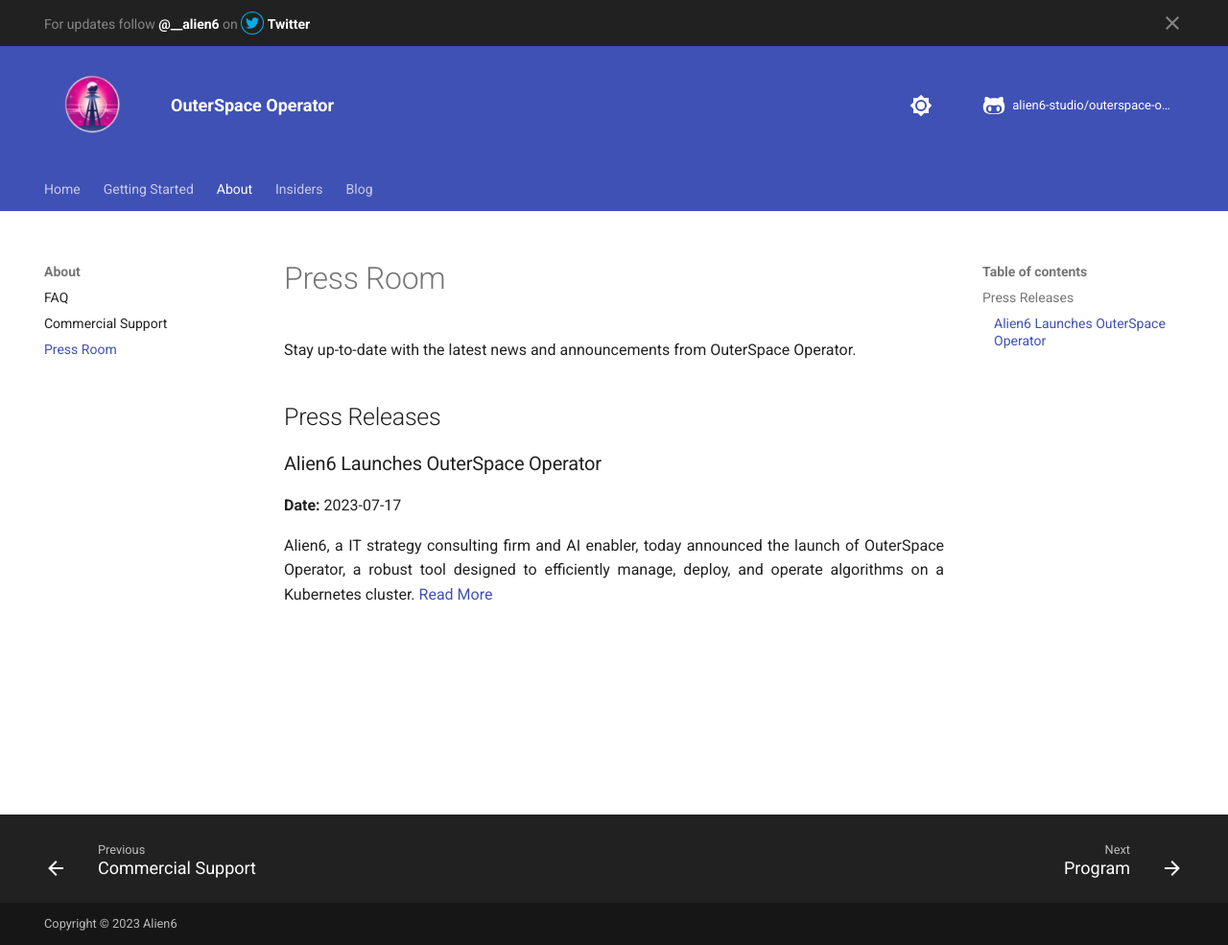
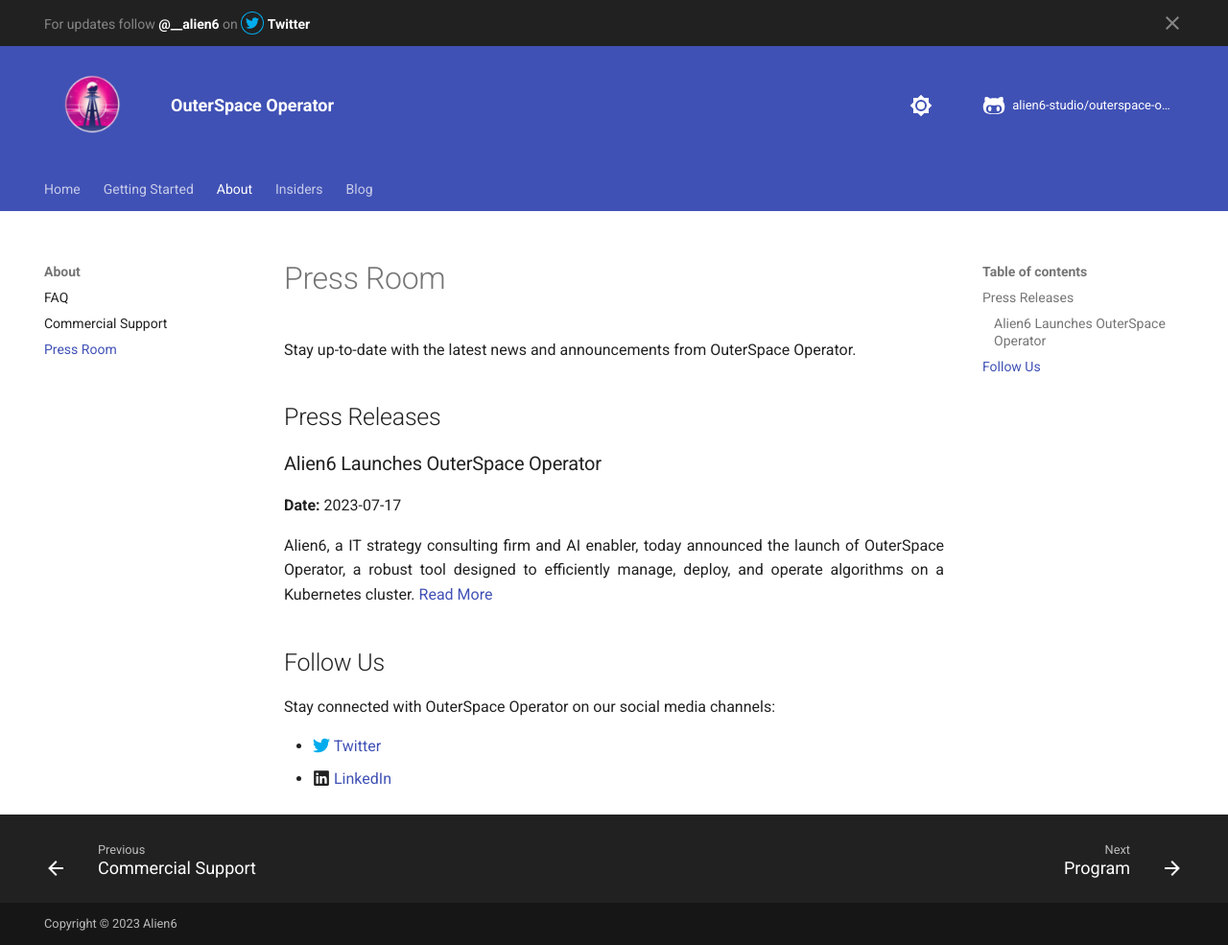
Before and after one commit to Alien6-Studio/outerspace-operator, an MkDocs documentation site: the page built from docs/about/press-room.md, in a window 1280 px wide and 985 px high. Shown: the whole window at 96% size. Built offline with MkDocs 1.6.1 and Material for MkDocs 9.7.7, drawn with Linux system fonts in a browser that asks for light colours; plug-ins that fetch from the network failed and are left out; comment, search, counter and statistics services are not loaded.

Commit message:
wip - press room

```diff
--- a/docs/about/press-room.md
+++ b/docs/about/press-room.md
@@ -15,3 +15,10 @@
 
 Alien6, a IT strategy consulting firm and AI enabler, today announced the launch of OuterSpace Operator, a robust tool designed to efficiently manage, deploy, and operate algorithms on a Kubernetes cluster.
 [Read More](/assets/20230717-press-release.pdf){:target="_blank"}
+
+## Follow Us
+
+Stay connected with OuterSpace Operator on our social media channels:
+
+- :fontawesome-brands-twitter:{ .twitter } [Twitter](https://twitter.com/__alien6){:target="_blank"}
+- :fontawesome-brands-linkedin:{ .linkedin } [LinkedIn](https://www.linkedin.com/company/alien6){:target="_blank"}
--- a/mkdocs.yml
+++ b/mkdocs.yml
@@ -69,6 +69,9 @@
       custom_checkbox: true
   - attr_list
   - md_in_html
+  - pymdownx.emoji:
+      emoji_index: !!python/name:materialx.emoji.twemoji
+      emoji_generator: !!python/name:materialx.emoji.to_svg
 
 plugins:
   - social:
@@ -110,6 +113,9 @@
             Thanks for your feedback! Help us improve this page by contacting our
             support team using Live Chat.
 
+extra_css:
+  - stylesheets/extra.css
+
 # Page tree
 nav:
   - Home: index.md
```
